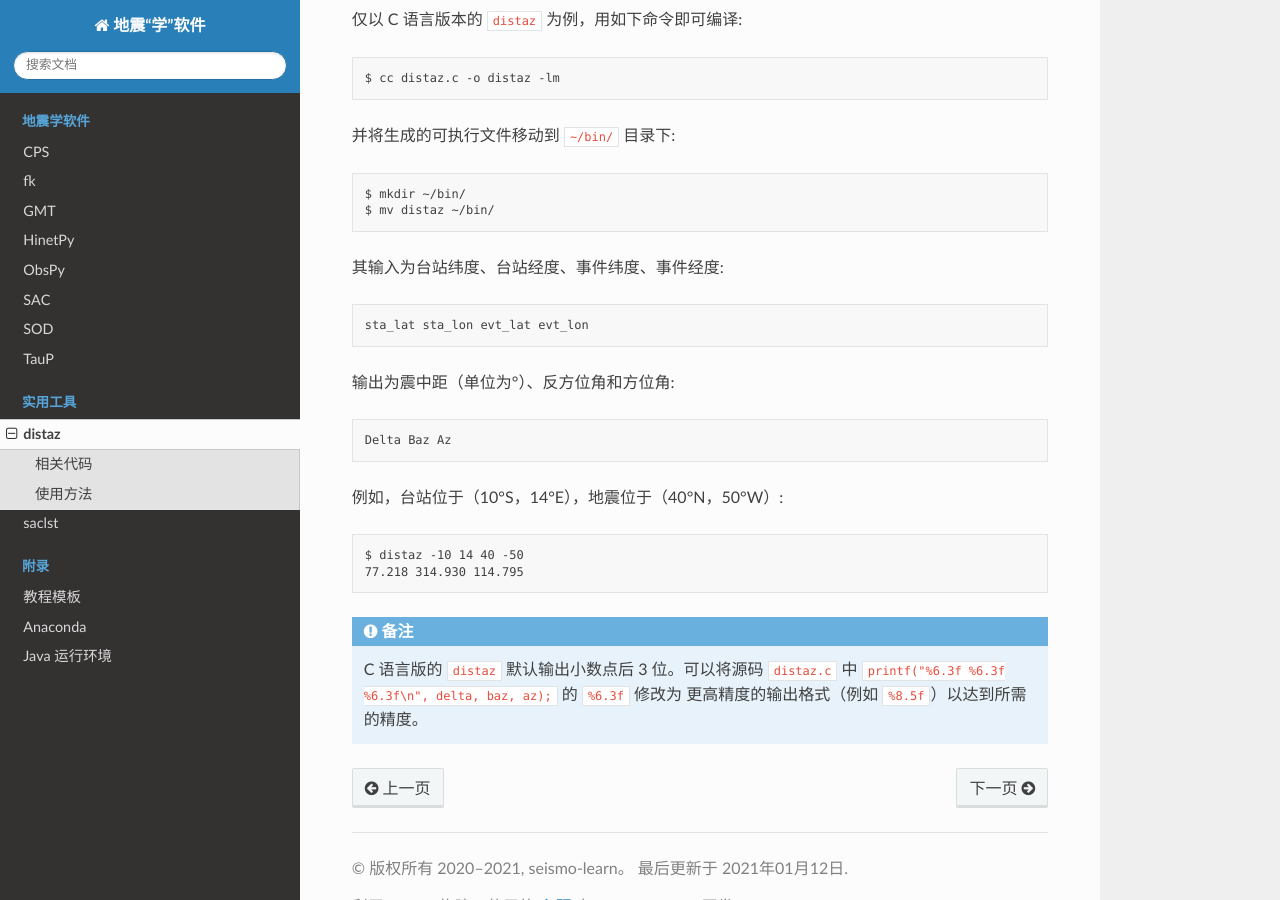
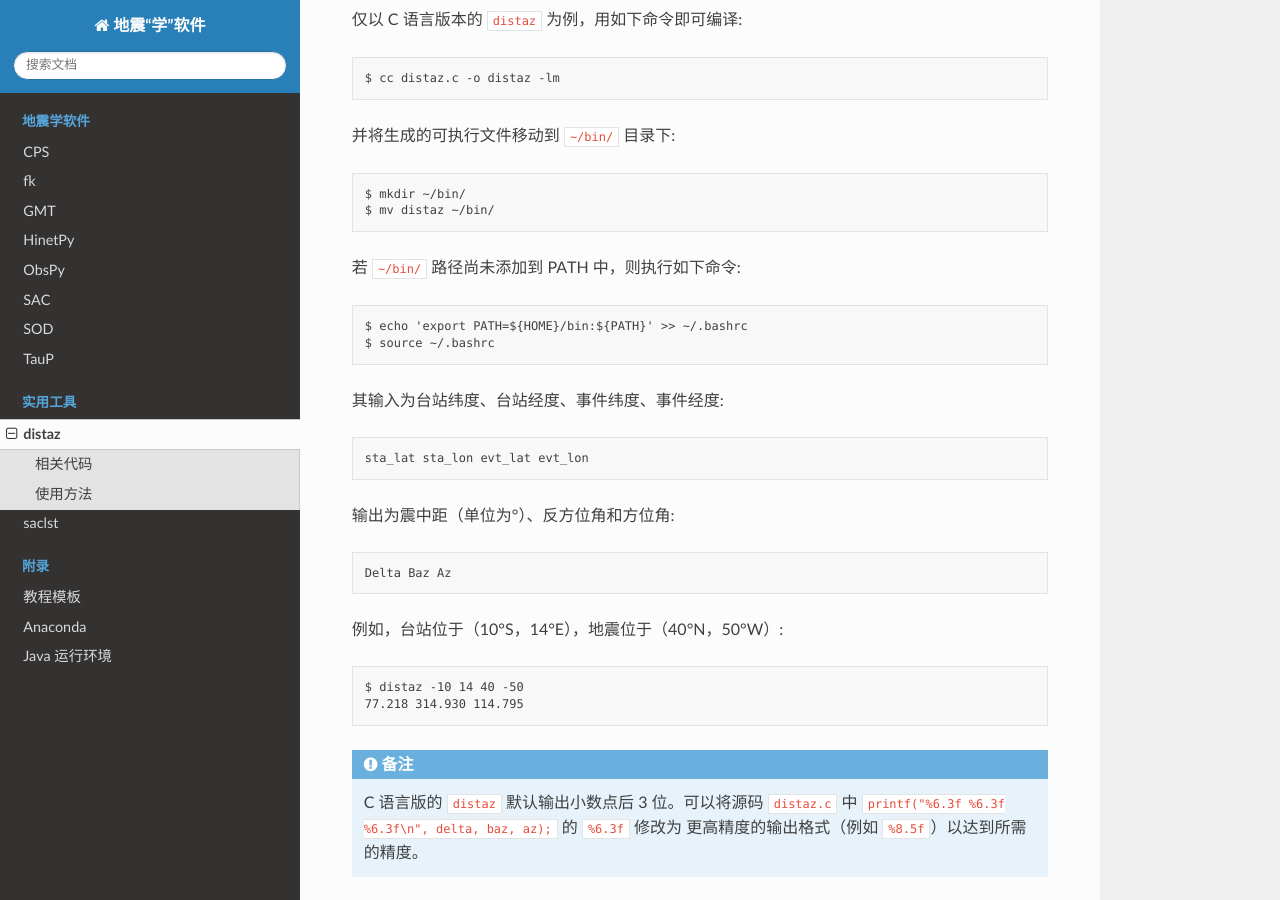
Before and after one commit to seismo-learn/software, a Sphinx documentation site: the page built from source/utilities/distaz.rst, in a window 1280 px wide and 900 px high, scrolled down 440 px. Built offline with Sphinx 7.4.7 and the Read the Docs theme 2.0.0, drawn with Linux system fonts in a browser that asks for light colours.

Commit message:
Update source/utilities/distaz.rst
Co-authored-by: Jiayuan Yao <coreman.seism@gmail.com>

```diff
--- a/source/utilities/distaz.rst
+++ b/source/utilities/distaz.rst
@@ -23,6 +23,11 @@ distaz
     $ mkdir ~/bin/
     $ mv distaz ~/bin/
 
+若 :file:`~/bin/` 路径尚未添加到 PATH 中，则执行如下命令::
+
+     $ echo 'export PATH=${HOME}/bin:${PATH}' >> ~/.bashrc
+     $ source ~/.bashrc
+
 其输入为台站纬度、台站经度、事件纬度、事件经度::
 
     sta_lat sta_lon evt_lat evt_lon
```
